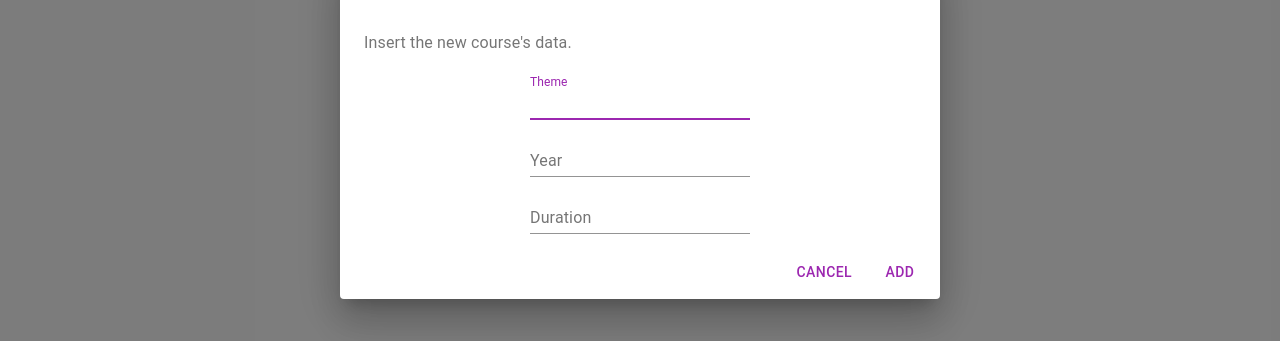
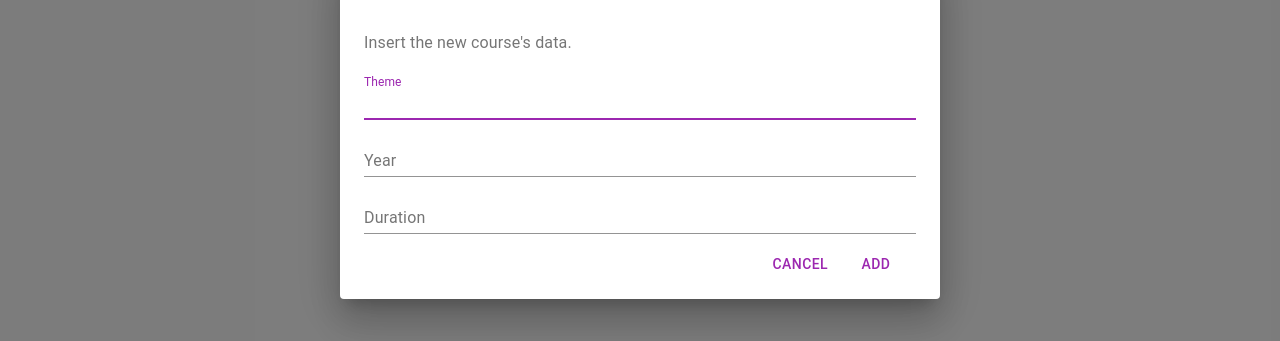
Before and after one commit to adelariestra/dblandit-challenge-front, a React (Create React App) app: page / in a window 1280 px wide. Both pictures are taken after a click on the button "+ ADD COURSE". Shown: the part 271-612 px from the top of the page. Built offline with nearby package versions, Linux system fonts and the light colour scheme; no server answers.

Commit message:
Finished with course creation

```diff
--- a/src/components/Modal/NewCourse.js
+++ b/src/components/Modal/NewCourse.js
@@ -1,6 +1,6 @@
 import React, { useEffect, useState } from 'react';
 
-import {setData} from '../../services/api/courses'
+import { setData } from '../../services/api/courses'
 
 import Button from '@material-ui/core/Button';
 import { makeStyles } from '@material-ui/core/styles';
@@ -47,18 +47,26 @@ const CourseModal = (props) => {
         setOpen(false);
     };
 
-    const handleCreation = () => {
+    const handleCreation = (e) => {
+        e.preventDefault();
         setLoading(true);
 
-        // POST DATA
         const res = setData({
-
+            theme: e.target.theme.value,
+            year: e.target.year.value,
+            duration: e.target.duration.value
         })
-
+        .then((res)=>{
             props.fetchData();
-
+        })
+        .catch((err)=>{
+            //TODO: show error
+            console.log(err)
+        })
+        .finally(()=>{
             handleClose();
             setLoading(false);
+        })
     }
 
     return (
@@ -78,8 +86,10 @@ const CourseModal = (props) => {
                     <DialogContentText>
                         Insert the new course's data.
                     </DialogContentText>
-                    {loading?<CircularProgress className={classes.form}/> :
-                    <form className={classes.form} noValidate>
+                    <form id="course-creation" onSubmit={handleCreation} className={classes.form} noValidate >
+                        {loading ? <CircularProgress className={classes.form} /> :
+                            <div>
+
                                 <TextField
                                     autoFocus
                                     margin="dense"
@@ -102,17 +112,19 @@ const CourseModal = (props) => {
                                     type="number"
                                     fullWidth
                                 />
-                    </form>
+                            </div>
+
                         }
-                </DialogContent>
                         <DialogActions>
                             <Button onClick={handleClose} color="primary" disabled={loading}>
                                 Cancel
                                 </Button>
-                    <Button type="submit" onClick={handleCreation} color="primary" disabled={loading}>
+                            <Button type="submit" color="primary" disabled={loading}>
                                 Add
                             </Button>
                         </DialogActions>
+                    </form>
+                </DialogContent>
             </Dialog>
         </div>
 
```
Lines whose indentation alone changed are shown as unchanged.
